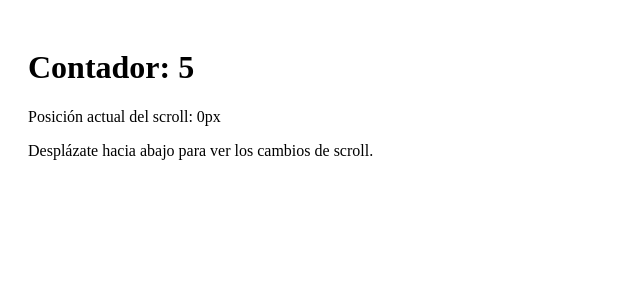
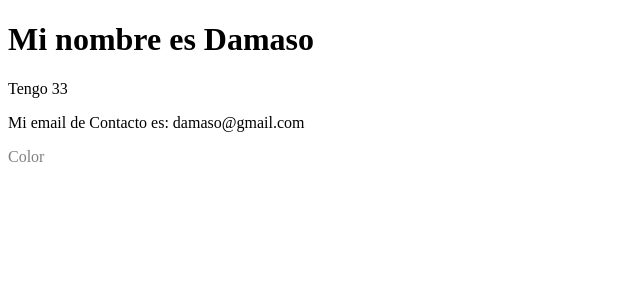
Before and after one commit to DamasoGE/pruebareact, a React (Vite) app: page / in a window 1280 px wide. Shown: the top 300 px of the page, without its empty margins (0-640 px from the left). Built offline with nearby package versions, Linux system fonts and the light colour scheme.

Commit message:
24-24-v0

```diff
--- a/src/components/StateEx.jsx
+++ b/src/components/StateEx.jsx
@@ -7,12 +7,22 @@ export default class StateEx extends React.Component {
         this.state={
             nombre: 'Damaso',
             edad: '33',
-            email: 'damaso@gmail.com'
+            email: 'damaso@gmail.com',
+            color: 'red'
         };
     }
 
-    static getDerivedStateFromProps(props){
-        return {color: props.color}
+    static getDerivedStateFromProps(props, state){ //state contiene las variables de estado
+        if (props.color) {
+            return { color: props.color };
+        }
+        return null;
+    }
+
+    componentDidMount(){ //NO FUNCIONA
+        setTimeout(() => {
+            this.setState({ color: "orange" })
+          }, 1000)
     }
 
         render(){
@@ -21,12 +31,13 @@ export default class StateEx extends React.Component {
                     <h1> Mi nombre es {this.state.nombre}</h1>
                     <p>Tengo {this.state.edad}</p>
                     <p>Mi email de Contacto es: {this.state.email}</p>
-                    <p>Color: {this.state.color}</p>
+                    <p style={{ color: this.state.color }}>Color</p>
                 </div>
             )
         }
 }
 
+
 StateEx.propTypes = {
     color: PropTypes.string,
 };
--- a/src/main.jsx
+++ b/src/main.jsx
@@ -18,6 +18,6 @@ root.render(myFirstElement); //El siguiente render lo sobreescribe
 
 root.render(
     <div>
-    <ScrollCounter />
+    <StateEx color='gray'/>
     </div>
 );
```
